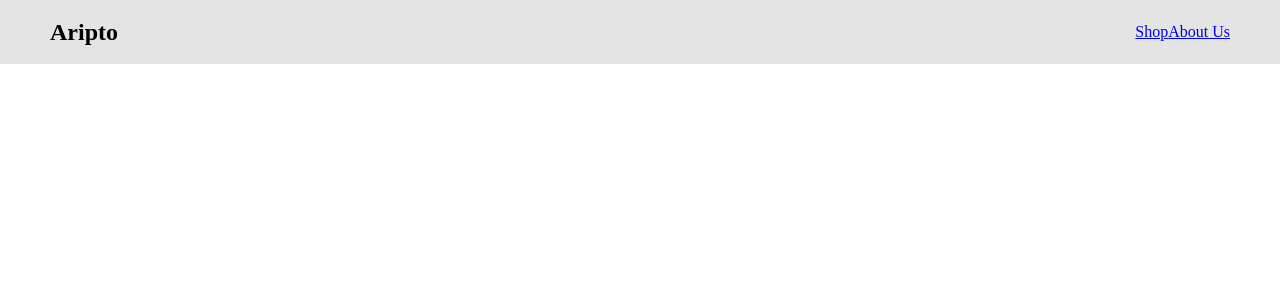
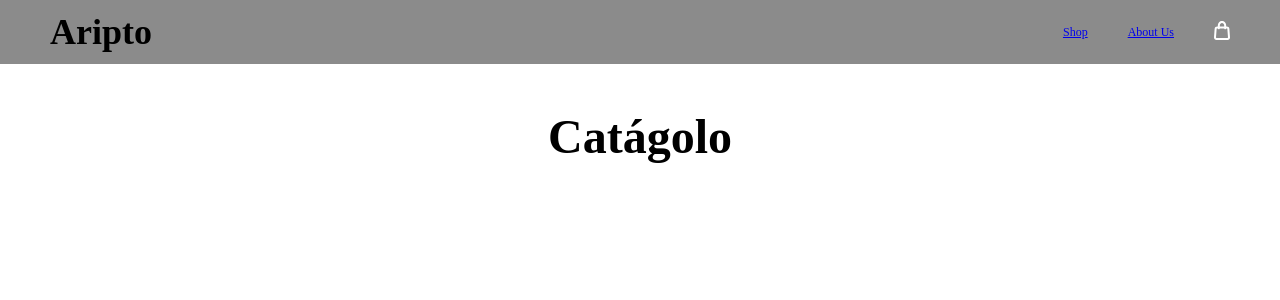
Before and after one commit to JuaniTrotti/reactCoder, a React (Create React App) app: page / in a window 1280 px wide. Shown: the top 300 px of the page. Built offline with nearby package versions, Linux system fonts and the light colour scheme.

Commit message:
desafio3

```diff
--- a/src/App.js
+++ b/src/App.js
@@ -1,9 +1,11 @@
-import NavBar from "./components/NavBar";
+import NavBar from "./components/NavBar"
+import Main from "./components/Main"
 
 const App = () => {
     return (
         <>
             <NavBar/>
+            <Main/>
         </>
     )
 }
--- /dev/null
+++ b/src/components/CartWidget.js
@@ -0,0 +1,9 @@
+const CartWidget = () => {
+  return (
+    <div className="containerCart">
+        <img src="/img/icon/cart.svg"></img>
+    </div>
+  )
+}
+
+export default CartWidget
--- /dev/null
+++ b/src/components/ItemListContainer.js
@@ -0,0 +1,9 @@
+const ItemListContainer = (props) => {
+  return (
+    <div className="containerList cFlex">
+        <h1 className="tTitulo">{props.nombre}</h1>
+    </div>
+  )
+}
+
+export default ItemListContainer
--- /dev/null
+++ b/src/components/Main.js
@@ -0,0 +1,11 @@
+import ItemListContainer from "./ItemListContainer"
+
+const Main = () => {
+  return (
+    <div className="containerMain cFlex">
+        <ItemListContainer nombre="Catágolo"/>
+    </div>
+  )
+}
+
+export default Main
--- a/src/components/NavBar.js
+++ b/src/components/NavBar.js
@@ -1,11 +1,14 @@
+import CartWidget from "./CartWidget";
+
 const NavBar = () => {
     return (
         <header className="header cFlex">
-            <section className="containerNav cFlex">
-                <h2>Aripto</h2>
-                <nav>
+            <section className="containerHeader cFlex">
+                <h2 className="tLogo">Aripto</h2>
+                <nav className="containerNav cFlex">
                     <a href="#" className="link">Shop</a>
                     <a href="#" className="link">About Us</a>
+                    <CartWidget/>
                 </nav>
             </section>
         </header>
--- a/src/components/style.scss
+++ b/src/components/style.scss
@@ -1,23 +1,64 @@
 *{
     margin: 0;
     padding: 0;
+    font-size: 12px;
 }
 
 .cFlex {
     display: flex;
 }
 
+// variables Start
+// variables End
+
+// NavBar Start
 .header {
     justify-content: center;
     align-items: center;
     height: 8vh;
     width: 100%;
-    background-color: rgb(228, 228, 228);
-
-    .containerNav {
+    background-color: rgb(139, 139, 139);
+    .containerHeader {
         width: 100%;
         padding: 10px 50px;
         justify-content: space-between;
         align-items: center;
+        .tLogo {
+            font-size: 3rem;
+        }
+
+        .containerNav {
+            font-size: 2rem;
+            align-items: center;
+            justify-content: space-between;
+            gap: 40px;
+        }
     }
 }
+// NavBar End
+
+// Main Start
+.containerMain {
+    width: 100%;
+    height: 92vh;
+    justify-content: center;
+    align-items: flex-start;
+}
+// Main End
+
+// ItemListContainer Start
+.containerList {
+    width: 100%;
+    height: 100%;
+    padding: 0 15%;
+    justify-content: center;
+    flex-wrap: wrap;
+    flex-grow: 1;
+    gap: 20px;
+
+    .tTitulo {
+        padding-top: 5%;
+        font-size: 4rem;
+    }
+}
+// ItemListContainer End
```
Also changed, not shown: public/img/icon/cart.svg (added).
